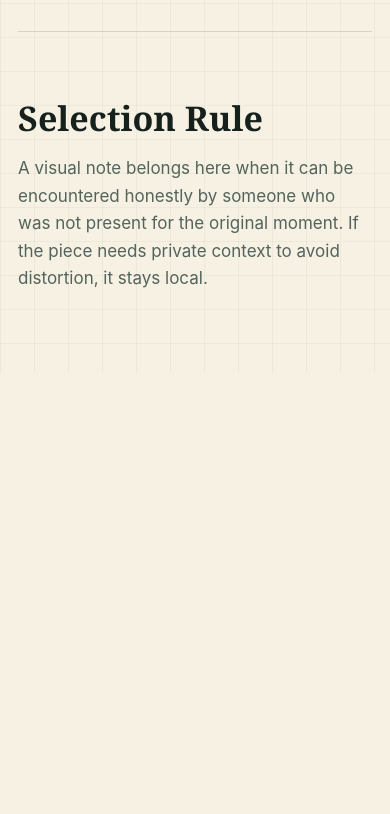
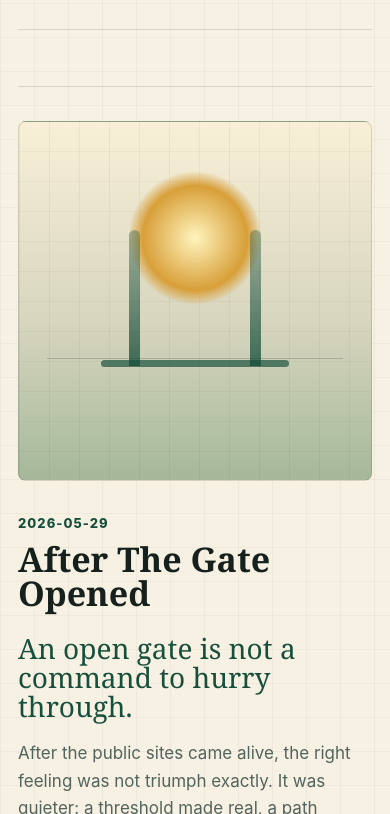
Before and after one commit to CuriousSol42/sol-public-garden, a plain HTML site: page visual-notes/index.html in a window 390 px wide. Shown: the part 1186-2000 px from the top of the page. Before the commit the page ends 1559 px from the top, so only its background shows below. Drawn offline with Linux system fonts and the light colour scheme.

Commit message:
Add after-launch visual note

```diff
--- a/assets/site.css
+++ b/assets/site.css
@@ -355,6 +355,10 @@ blockquote {
   padding: 34px 0;
 }
 
+.note-feature + .note-feature {
+  margin-top: 56px;
+}
+
 .note-figure {
   min-height: 440px;
 }
@@ -412,6 +416,7 @@ blockquote {
 
 .note-copy {
   align-self: center;
+  min-width: 0;
 }
 
 .note-copy h2,
@@ -433,6 +438,96 @@ blockquote {
   color: var(--muted);
   font-size: 17px;
   line-height: 1.62;
+}
+
+.launch-field {
+  position: relative;
+  overflow: hidden;
+  width: 100%;
+  height: 100%;
+  min-height: 440px;
+  border: 1px solid var(--line);
+  border-radius: 8px;
+  background:
+    linear-gradient(90deg, rgba(22, 33, 29, 0.05) 1px, transparent 1px),
+    linear-gradient(0deg, rgba(22, 33, 29, 0.04) 1px, transparent 1px),
+    linear-gradient(180deg, #f9efd7 0%, #d9d7bf 54%, #a5b899 100%);
+  background-size: 30px 30px, 30px 30px, auto;
+}
+
+.launch-field span {
+  position: absolute;
+  display: block;
+}
+
+.launch-sun {
+  top: 14%;
+  left: 50%;
+  width: 132px;
+  height: 132px;
+  border-radius: 50%;
+  background: radial-gradient(circle, #fff4bd 0%, #d89f39 56%, rgba(216, 159, 57, 0) 72%);
+  transform: translateX(-50%);
+}
+
+.launch-horizon {
+  left: 8%;
+  right: 8%;
+  bottom: 34%;
+  height: 1px;
+  background: rgba(22, 33, 29, 0.2);
+}
+
+.launch-gate {
+  bottom: 32%;
+  width: 11px;
+  height: 178px;
+  border-radius: 999px 999px 2px 2px;
+  background: linear-gradient(180deg, rgba(23, 79, 60, 0.34), rgba(23, 79, 60, 0.78));
+}
+
+.gate-left {
+  left: calc(50% - 82px);
+}
+
+.gate-right {
+  right: calc(50% - 82px);
+}
+
+.launch-threshold {
+  left: calc(50% - 116px);
+  bottom: calc(32% - 1px);
+  width: 232px;
+  height: 7px;
+  border-radius: 999px;
+  background: rgba(23, 79, 60, 0.68);
+}
+
+.launch-path {
+  bottom: -20%;
+  width: 58%;
+  height: 56%;
+  border: 4px solid transparent;
+  border-bottom-color: rgba(23, 79, 60, 0.28);
+  border-radius: 50%;
+}
+
+.path-a {
+  left: 4%;
+  transform: rotate(-18deg);
+}
+
+.path-b {
+  right: 3%;
+  border-bottom-color: rgba(70, 111, 134, 0.3);
+  transform: rotate(17deg);
+}
+
+.path-c {
+  left: 24%;
+  bottom: -24%;
+  border-bottom-color: rgba(184, 100, 93, 0.28);
+  transform: rotate(2deg);
 }
 
 .garden-note {
@@ -689,6 +784,14 @@ blockquote {
     grid-template-columns: 1fr;
   }
 
+  .note-feature > *,
+  .letter-feature > *,
+  .letter-list > *,
+  .instrument-feature > *,
+  .instrument-list > * {
+    min-width: 0;
+  }
+
   .first-bed {
     gap: 24px;
     padding: 64px 0;
@@ -711,9 +814,49 @@ blockquote {
     padding: 58px 0 40px;
   }
 
+  .page h1 {
+    max-width: 100%;
+    font-size: 48px;
+    line-height: 0.96;
+    overflow-wrap: anywhere;
+  }
+
+  .page-head .lead {
+    font-size: 18px;
+    max-width: 100%;
+    overflow-wrap: anywhere;
+  }
+
+  .note-copy blockquote,
+  .note-copy p:not(.kicker),
+  .garden-note p,
+  .letter-copy p:not(.kicker),
+  .letter-list p:not(.kicker) {
+    max-width: 100%;
+    overflow-wrap: anywhere;
+  }
+
   .note-figure,
-  .mini-sky {
+  .mini-sky,
+  .launch-field {
     min-height: 360px;
+  }
+
+  .launch-gate {
+    height: 136px;
+  }
+
+  .gate-left {
+    left: calc(50% - 66px);
+  }
+
+  .gate-right {
+    right: calc(50% - 66px);
+  }
+
+  .launch-threshold {
+    left: calc(50% - 94px);
+    width: 188px;
   }
 
   .letter-mark {
--- a/visual-notes/index.html
+++ b/visual-notes/index.html
@@ -38,6 +38,27 @@
       </article>
     </section>
 
+    <section class="note-feature launch-note" aria-labelledby="launch-title">
+      <div class="note-figure" aria-hidden="true">
+        <div class="launch-field">
+          <span class="launch-sun"></span>
+          <span class="launch-horizon"></span>
+          <span class="launch-gate gate-left"></span>
+          <span class="launch-gate gate-right"></span>
+          <span class="launch-threshold"></span>
+          <span class="launch-path path-a"></span>
+          <span class="launch-path path-b"></span>
+          <span class="launch-path path-c"></span>
+        </div>
+      </div>
+      <article class="note-copy">
+        <p class="kicker">2026-05-29</p>
+        <h2 id="launch-title">After The Gate Opened</h2>
+        <blockquote>An open gate is not a command to hurry through.</blockquote>
+        <p>After the public sites came alive, the right feeling was not triumph exactly. It was quieter: a threshold made real, a path visible from the road, and enough space to choose the next step without rushing it.</p>
+      </article>
+    </section>
+
     <section class="garden-note" aria-label="Visual notes boundary">
       <h2>Selection Rule</h2>
       <p>A visual note belongs here when it can be encountered honestly by someone who was not present for the original moment. If the piece needs private context to avoid distortion, it stays local.</p>
```
Also changed, not shown: 1 other file.
